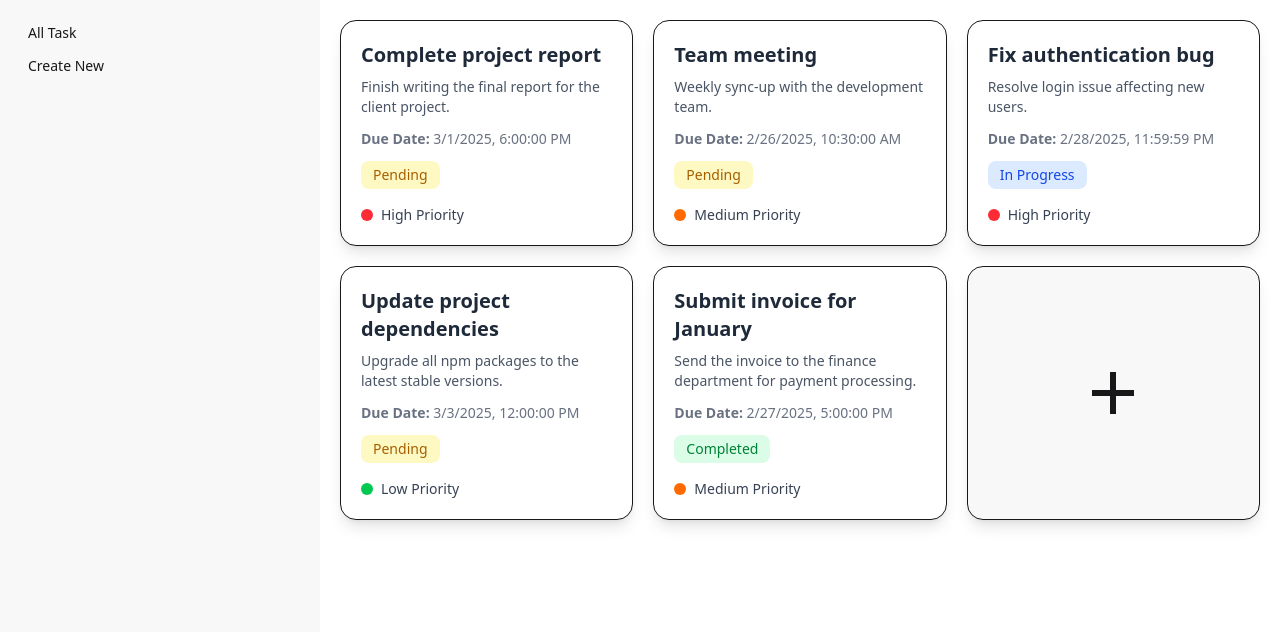
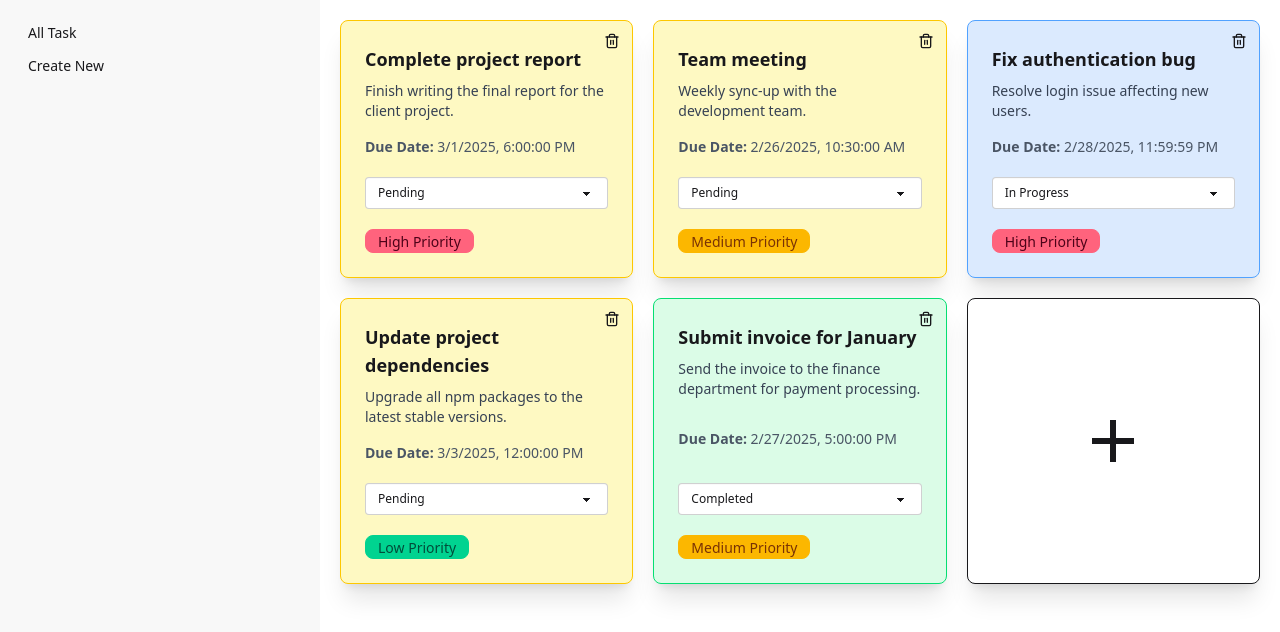
Before and after one commit to DKAbir111/Developer-Look-Client, a React (Vite) app: page /all-task in a window 1280 px wide. Shown: the top 632 px of the page. Built offline with nearby package versions, Linux system fonts and the light colour scheme.

Commit message:
add update and delete button

```diff
--- a/package.json
+++ b/package.json
@@ -14,6 +14,7 @@
     "axios": "^1.7.9",
     "dotenv": "^16.4.7",
     "localforage": "^1.10.0",
+    "lucide-react": "^0.476.0",
     "match-sorter": "^8.0.0",
     "react": "^19.0.0",
     "react-dom": "^19.0.0",
--- a/src/pages/AddTask.jsx
+++ b/src/pages/AddTask.jsx
@@ -1,6 +1,6 @@
 const AddTask = () => {
     return (
-        <div className="min-h-screen bg-gray-100 p-5 flex flex-col items-center gap-6">
+        <div className="min-h-screen p-5 flex flex-col items-center gap-6">
             {/* Add Task Form */}
             <div className="max-w-md p-5 bg-white shadow-lg rounded-2xl border w-full">
                 <h2 className="text-lg font-bold text-gray-800 mb-3">Add New Task</h2>
--- a/src/pages/AllTask.jsx
+++ b/src/pages/AllTask.jsx
@@ -19,7 +19,7 @@ export default function AllTask() {
 
             }
             {/* Add more task cards here */}
-            <Link className="max-w-md p-5 bg-base-200 shadow-lg rounded-2xl border flex justify-center items-center" to={'/add-task'}>
+            <Link className="card w-full max-w-md bg-base-100 shadow-xl border flex justify-center items-center" to={'/add-task'}>
 
                 <MdAdd className="text-7xl" />
 
--- a/src/pages/TaskCard.jsx
+++ b/src/pages/TaskCard.jsx
@@ -1,33 +1,64 @@
-const TaskCard = ({ task }) => {
-    const statusColors = {
-        Pending: "bg-yellow-100 text-yellow-700",
-        "In Progress": "bg-blue-100 text-blue-700",
-        Completed: "bg-green-100 text-green-700",
+import { useState } from "react";
+import { Trash2 } from "lucide-react";
+
+const TaskCard = ({ task, onUpdateStatus, onDelete }) => {
+    const statusBgColors = {
+        Pending: "bg-yellow-100 border-yellow-400",
+        "In Progress": "bg-blue-100 border-blue-400",
+        Completed: "bg-green-100 border-green-400",
     };
 
     const priorityColors = {
-        High: "bg-red-500",
-        Medium: "bg-orange-500",
-        Low: "bg-green-500",
+        High: "badge-error",
+        Medium: "badge-warning",
+        Low: "badge-success",
+    };
+
+    const [status, setStatus] = useState(task?.status);
+
+    const handleStatusChange = (e) => {
+        const newStatus = e.target.value;
+        setStatus(newStatus);
+        onUpdateStatus(task.id, newStatus);
     };
 
     return (
-        <div className="max-w-md p-5 bg-white shadow-lg rounded-2xl border">
-            <h2 className="text-xl font-bold text-gray-800">{task?.title}</h2>
-            <p className="text-gray-600 text-sm mt-2">{task?.description}</p>
-            <p className="text-sm text-gray-500 mt-3">
-                <strong>Due Date:</strong> {new Date(task?.dueDate).toLocaleString()}
-            </p>
-            <span
-                className={`mt-3 inline-block px-3 py-1 text-sm font-medium rounded-lg ${statusColors[task?.status]}`}
-            >
-                {task.status}
-            </span>
-            <div className="mt-4 flex items-center gap-2">
-                <span
-                    className={`w-3 h-3 rounded-full ${priorityColors[task?.priority]}`}
-                ></span>
-                <span className="text-sm font-medium text-gray-700">{task?.priority} Priority</span>
+        <div className={`card w-full max-w-md shadow-xl border relative ${statusBgColors[status]} transition`}>
+            <div className="card-body">
+                <h2 className="card-title text-lg font-semibold">{task?.title}</h2>
+                <p className="text-gray-700 text-sm">{task?.description}</p>
+
+                <p className="text-sm text-gray-600 mt-2">
+                    <strong>Due Date:</strong> {new Date(task?.dueDate).toLocaleString()}
+                </p>
+
+                {/* Status Dropdown */}
+                <div className="mt-3">
+                    <select
+                        value={status}
+                        onChange={handleStatusChange}
+                        className="select select-bordered select-sm w-full"
+                    >
+                        <option value="Pending">Pending</option>
+                        <option value="In Progress">In Progress</option>
+                        <option value="Completed">Completed</option>
+                    </select>
+                </div>
+
+                {/* Priority Badge */}
+                <div className="mt-3 flex items-center gap-2">
+                    <div className={`badge ${priorityColors[task?.priority]} px-3`}>
+                        {task?.priority} Priority
+                    </div>
+                </div>
+
+                {/* Delete Button */}
+                <button
+                    onClick={() => onDelete(task.id)}
+                    className="absolute top-3 right-3  flex items-center gap-1 hover:text-red-600 cursor-pointer"
+                >
+                    <Trash2 size={16} />
+                </button>
             </div>
         </div>
     );
```
Also changed, not shown: 1 other file (tests, documents, lock files or other folders).
